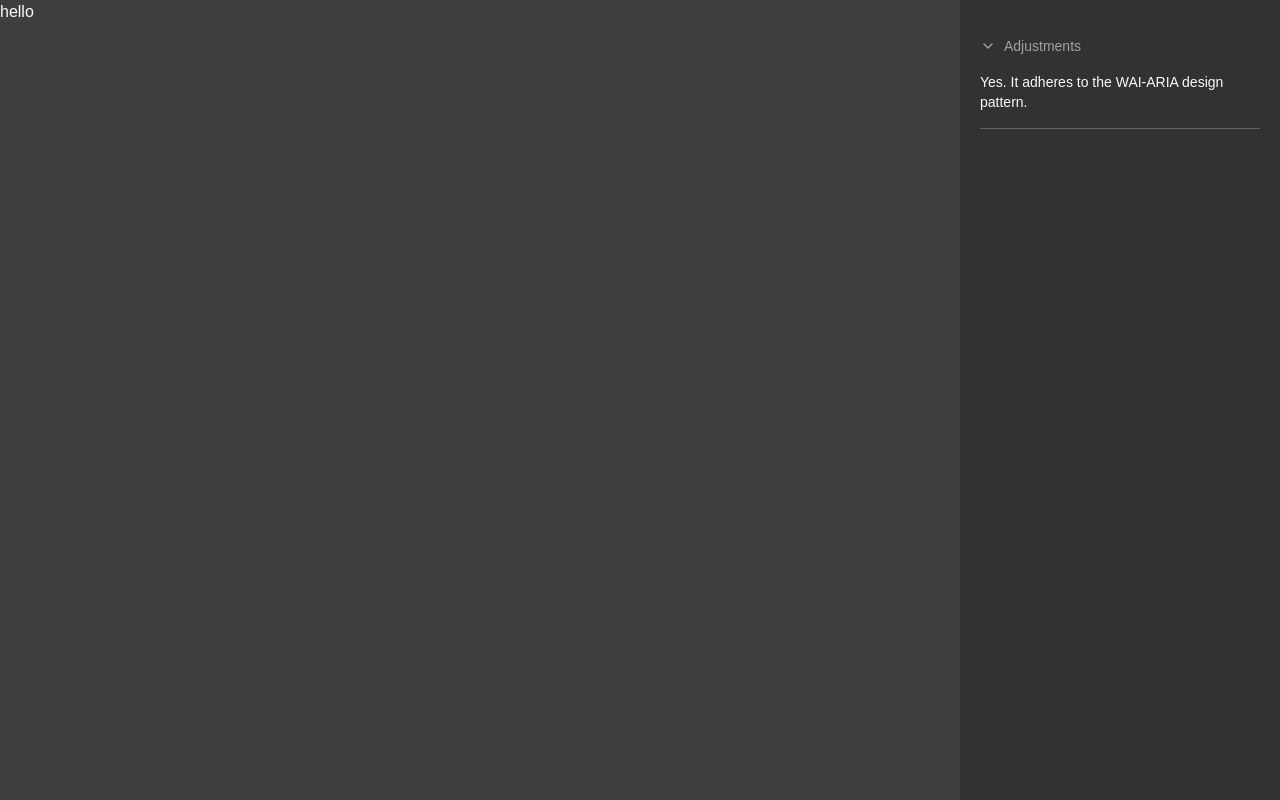
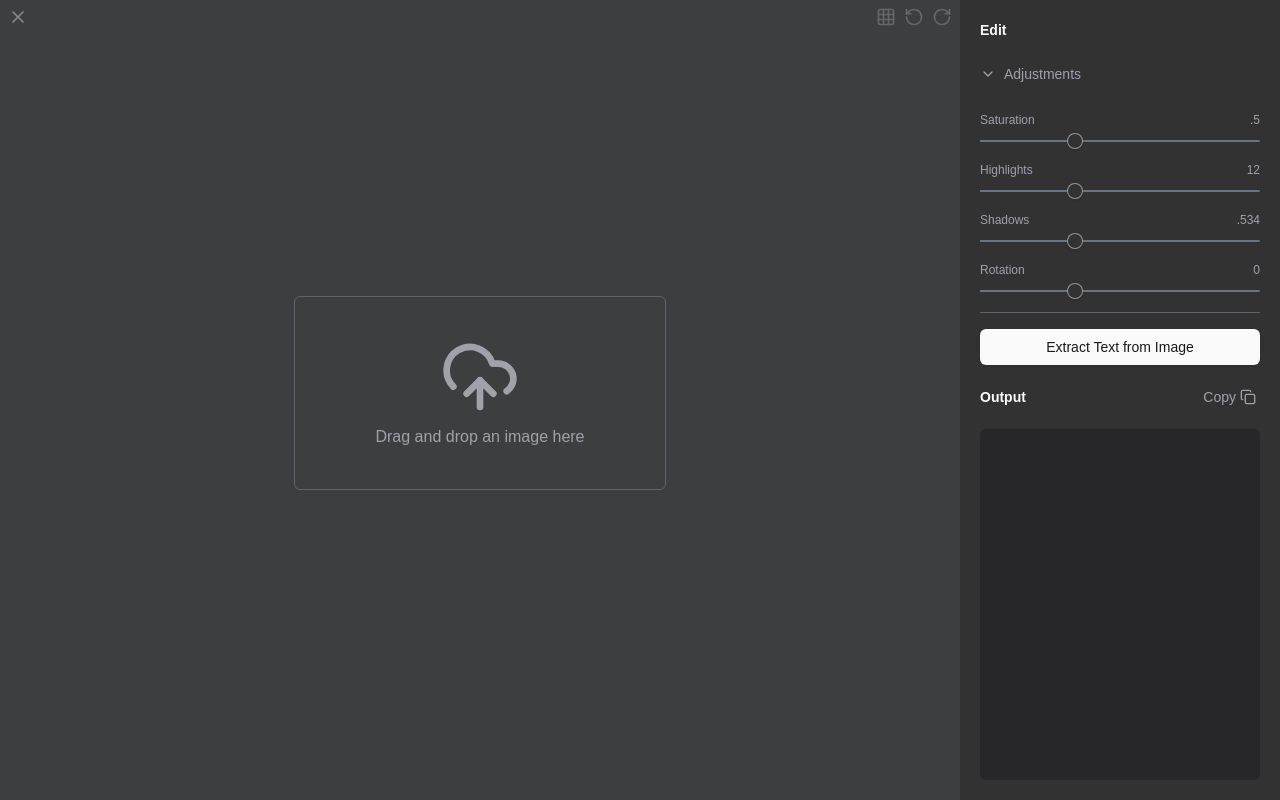
Before and after one commit to Aaban-Saad/299-bangla-ocr-frontend, a Next.js app: page / in a window 1280 px wide. Both pictures are taken after a click on the button "Adjustments". Built offline with nearby package versions, Linux system fonts and the light colour scheme.

Commit message:
completed ui

```diff
--- a/app/page.js
+++ b/app/page.js
@@ -1,3 +1,5 @@
+"use client"
+
 import { ScrollArea } from "@/components/ui/scroll-area";
 import {
   Accordion,
@@ -5,27 +7,122 @@ import {
   AccordionItem,
   AccordionTrigger,
 } from "@/components/ui/accordion"
+import { Slider } from "@/components/ui/slider"
+import { Button } from "@/components/ui/button";
+import { CopyIcon } from "lucide-react";
+import { XIcon } from "lucide-react";
+import { GridIcon } from "lucide-react";
+import { RotateCcwIcon } from "lucide-react";
+import { RotateCwIcon } from "lucide-react";
+import { useState } from "react";
+import { CloudUploadIcon } from "lucide-react";
 
 
 export default function Home() {
+  const [showGrid, setShowGrid] = useState(false);
+
   return (
     <div className="flex flex-col md:flex-row items-center justify-between h-screen overflow-hidden">
+      {/* Grid */}
+      {showGrid && (
+        <div className="absolute inset-0 pointer-events-none">
+          <div className="w-9/12 h-full grid grid-cols-3 grid-rows-3 border-opacity-0">
+            {Array.from({ length: 9 }).map((_, index) => (
+              <div key={index} className="border border-muted-foreground/50"></div>
+            ))}
+          </div>
+        </div>
+      )}
+
       {/* Image viewer */}
       <div className="bg-gray-400/10 w-9/12 h-screen">
-        hello
+        <div className="flex items-center justify-between px-1">
+          <button className="cursor-pointer opacity-40 hover:opacity-100 transition-all rounded-full p-1">
+            <XIcon className="w-5 inline" />
+          </button>
+
+          <div>
+            <button onClick={() => setShowGrid(!showGrid)} className=" cursor-pointer opacity-40 text-muted-foreground hover:opacity-100 transition-all rounded-full p-1">
+              <GridIcon className="w-5 inline" />
+            </button>
+            <button className=" cursor-pointer opacity-40 text-muted-foreground hover:opacity-100 transition-all rounded-full p-1">
+              <RotateCcwIcon className="w-5 inline" />
+            </button>
+            <button className=" cursor-pointer opacity-40 text-muted-foreground hover:opacity-100 transition-all rounded-full p-1">
+              <RotateCwIcon className="w-5 inline" />
+            </button>
+          </div>
+        </div>
+
+        <div className="h-full w-full flex items-center justify-center">
+          <div className="border mb-20 p-10 px-20 rounded-md flex flex-col gap-2 items-center justify-center cursor-pointer">
+            <CloudUploadIcon className="text-muted-foreground h-20 w-20"/>
+            <p className="text-muted-foreground text-center">
+              Drag and drop an image here
+            </p>
+          </div>
+        </div>
+
       </div>
 
       {/* Adjustment Sliders and Output */}
-      <ScrollArea className="h-screen w-3/12 p-5">
+      <ScrollArea className="h-screen w-3/12">
+        <div className="flex flex-col gap-4 p-5 h-screen">
+          <h2 className="font-bold text-sm">Edit</h2>
           <Accordion type="single" collapsible>
             <AccordionItem value="item-1">
               <AccordionTrigger>Adjustments</AccordionTrigger>
-            <AccordionContent>
-              Yes. It adheres to the WAI-ARIA design pattern.
+              <AccordionContent className="py-5 space-y-5">
+                <div>
+                  <div className="flex items-center justify-between text-xs text-muted-foreground mb-3">
+                    <span>Saturation</span>
+                    <span>.5</span>
+                  </div>
+                  <Slider defaultValue={[33]} max={100} step={1} />
+                </div>
+
+                <div>
+                  <div className="flex items-center justify-between text-xs text-muted-foreground mb-3">
+                    <span>Highlights</span>
+                    <span>12</span>
+                  </div>
+                  <Slider defaultValue={[33]} max={100} step={1} />
+                </div>
+
+                <div>
+                  <div className="flex items-center justify-between text-xs text-muted-foreground mb-3">
+                    <span>Shadows</span>
+                    <span>.534</span>
+                  </div>
+                  <Slider defaultValue={[33]} max={100} step={1} />
+                </div>
+
+                <div>
+                  <div className="flex items-center justify-between text-xs text-muted-foreground mb-3">
+                    <span>Rotation</span>
+                    <span>0</span>
+                  </div>
+                  <Slider defaultValue={[33]} max={100} step={1} />
+                </div>
+
               </AccordionContent>
             </AccordionItem>
           </Accordion>
+
+          <Button className="">Extract Text from Image</Button>
+
+          <div className="flex items-center justify-between">
+            <h2 className="font-bold text-sm">Output</h2>
+            <div className="flex items-center justify-center gap-1 text-muted-foreground text-sm hover:bg-muted p-1 rounded-xl cursor-pointer">
+              <span>Copy</span>
+              <CopyIcon className="w-4" />
+            </div>
+          </div>
+          <div className="h-full bg-muted rounded-md">
+
+          </div>
+        </div>
       </ScrollArea>
-    </div>
+    </div >
   );
 }
--- a/components/ui/accordion.jsx
+++ b/components/ui/accordion.jsx
@@ -18,7 +18,7 @@ const AccordionTrigger = React.forwardRef(({ className, children, ...props }, re
     <AccordionPrimitive.Trigger
       ref={ref}
       className={cn(
-        "flex flex-1 items-center py-4 gap-2 text-sm font-medium transition-all hover:bg-muted-foreground/10 text-muted-foreground hover:text-foreground [&>svg]:hover:text-foreground text-left [&[data-state=open]>svg]:rotate-90",
+        "flex flex-1 items-center py-2 gap-2 text-sm font-medium transition-all hover:bg-muted-foreground/10 text-muted-foreground hover:text-foreground [&>svg]:hover:text-foreground text-left [&[data-state=open]>svg]:rotate-90",
         className
       )}
       {...props}>
--- /dev/null
+++ b/components/ui/badge.jsx
@@ -0,0 +1,34 @@
+import * as React from "react"
+import { cva } from "class-variance-authority";
+
+import { cn } from "@/lib/utils"
+
+const badgeVariants = cva(
+  "inline-flex items-center rounded-md border px-2.5 py-0.5 text-xs font-semibold transition-colors focus:outline-none focus:ring-2 focus:ring-ring focus:ring-offset-2",
+  {
+    variants: {
+      variant: {
+        default:
+          "border-transparent bg-primary text-primary-foreground shadow hover:bg-primary/80",
+        secondary:
+          "border-transparent bg-secondary text-secondary-foreground hover:bg-secondary/80",
+        destructive:
+          "border-transparent bg-destructive text-destructive-foreground shadow hover:bg-destructive/80",
+        outline: "text-foreground",
+      },
+    },
+    defaultVariants: {
+      variant: "default",
+    },
+  }
+)
+
+function Badge({
+  className,
+  variant,
+  ...props
+}) {
+  return (<div className={cn(badgeVariants({ variant }), className)} {...props} />);
+}
+
+export { Badge, badgeVariants }
--- /dev/null
+++ b/components/ui/grid.jsx
@@ -0,0 +1,16 @@
+
+import React from 'react';
+
+const Grid = () => {
+  return (
+    <div className="pointer-events-none z-40">
+      <div className="w-full h-full grid grid-cols-3 grid-rows-3 border-opacity-0">
+        {Array.from({ length: 9 }).map((_, index) => (
+          <div key={index} className="border border-muted-foreground/50"></div>
+        ))}
+      </div>
+    </div>
+  );
+};
+
+export default Grid;
--- /dev/null
+++ b/components/ui/separator.jsx
@@ -0,0 +1,25 @@
+"use client"
+
+import * as React from "react"
+import * as SeparatorPrimitive from "@radix-ui/react-separator"
+
+import { cn } from "@/lib/utils"
+
+const Separator = React.forwardRef((
+  { className, orientation = "horizontal", decorative = true, ...props },
+  ref
+) => (
+  <SeparatorPrimitive.Root
+    ref={ref}
+    decorative={decorative}
+    orientation={orientation}
+    className={cn(
+      "shrink-0 bg-border",
+      orientation === "horizontal" ? "h-[1px] w-full" : "h-full w-[1px]",
+      className
+    )}
+    {...props} />
+))
+Separator.displayName = SeparatorPrimitive.Root.displayName
+
+export { Separator }
--- /dev/null
+++ b/components/ui/slider.jsx
@@ -0,0 +1,23 @@
+"use client"
+
+import * as React from "react"
+import * as SliderPrimitive from "@radix-ui/react-slider"
+
+import { cn } from "@/lib/utils"
+
+const Slider = React.forwardRef(({ className, ...props }, ref) => (
+  <SliderPrimitive.Root
+    ref={ref}
+    className={cn("relative flex w-full touch-none select-none items-center", className)}
+    {...props}>
+    <SliderPrimitive.Track
+      className="relative h-0.5 w-full grow overflow-hidden rounded-full bg-gray-500">
+      <SliderPrimitive.Range className="absolute h-full bg-gray-500" />
+    </SliderPrimitive.Track>
+    <SliderPrimitive.Thumb
+      className="block h-4 w-4 rounded-full border hover:border-[5px] hover:border-primary transition-all border-primary/50 bg-background shadow focus-visible:outline-none focus-visible:ring-1 focus-visible:ring-ring disabled:pointer-events-none disabled:opacity-50" />
+  </SliderPrimitive.Root>
+))
+Slider.displayName = SliderPrimitive.Root.displayName
+
+export { Slider }
--- a/package.json
+++ b/package.json
@@ -11,6 +11,8 @@
   "dependencies": {
     "@radix-ui/react-accordion": "^1.2.1",
     "@radix-ui/react-scroll-area": "^1.2.0",
+    "@radix-ui/react-separator": "^1.1.0",
+    "@radix-ui/react-slider": "^1.2.1",
     "@radix-ui/react-slot": "^1.1.0",
     "class-variance-authority": "^0.7.0",
     "clsx": "^2.1.1",
```
Also changed, not shown: 1 other file (tests, documents, lock files or other folders). Lines whose indentation alone changed are shown as unchanged.
